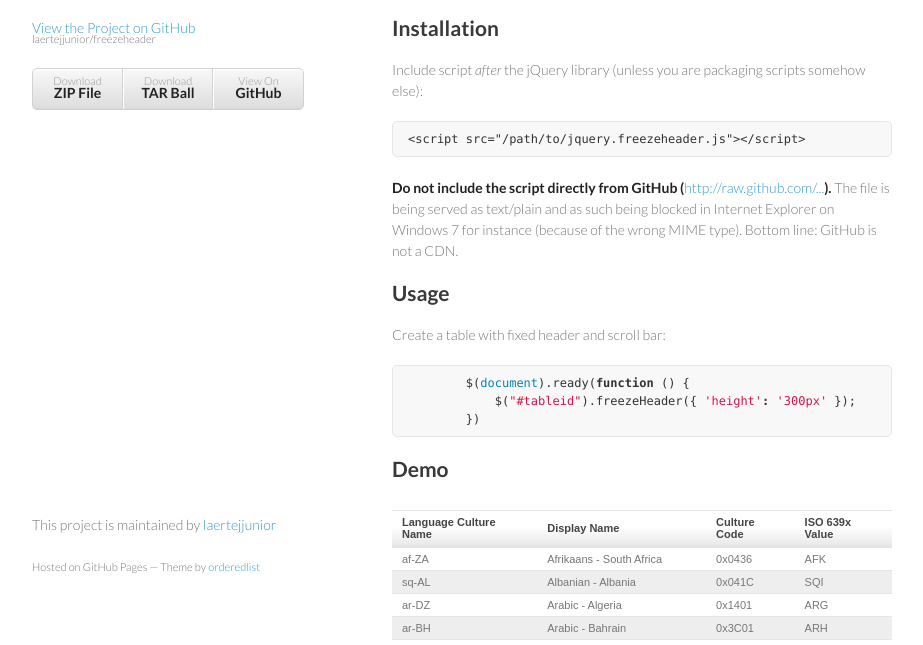
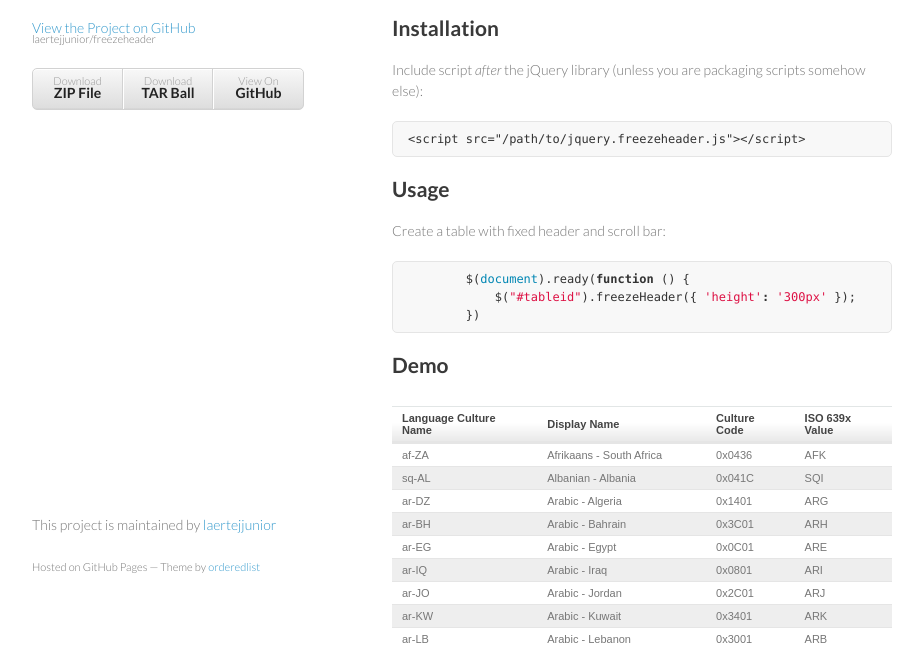
Before and after one commit to laertejjunior/freezeheader, a plain HTML site: page index.html in a window 1280 px wide. Shown: the part 154-799 px from the top of the page, without its empty margins (178-1101 px from the left). Drawn offline with Linux system fonts and the light colour scheme.

Commit message:
atualizacao site

```diff
--- a/index.html
+++ b/index.html
@@ -60,9 +60,6 @@ jquery.freezeheader
 
 <pre><code>&lt;script src="/path/to/jquery.freezeheader.js"&gt;&lt;/script&gt;
 </code></pre>
-
-<p><strong>Do not include the script directly from GitHub (<a href="http://raw.github.com/...">http://raw.github.com/...</a>).</strong> The file is being served as text/plain and as such being blocked
-in Internet Explorer on Windows 7 for instance (because of the wrong MIME type). Bottom line: GitHub is not a CDN.</p>
 
 <h2>
 <a name="usage" href="#usage"></a>Usage</h2>
```
